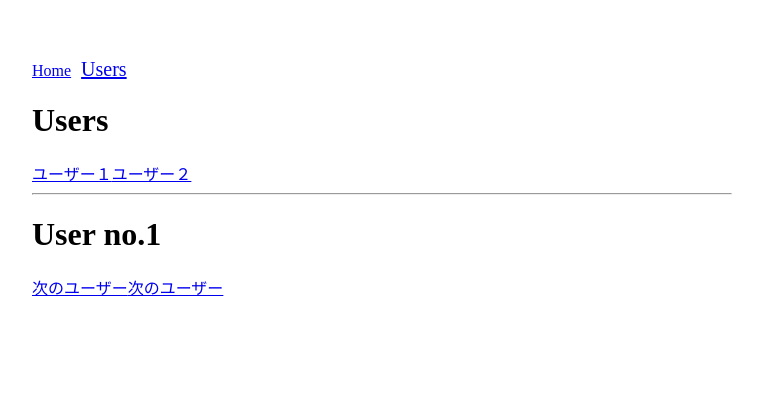
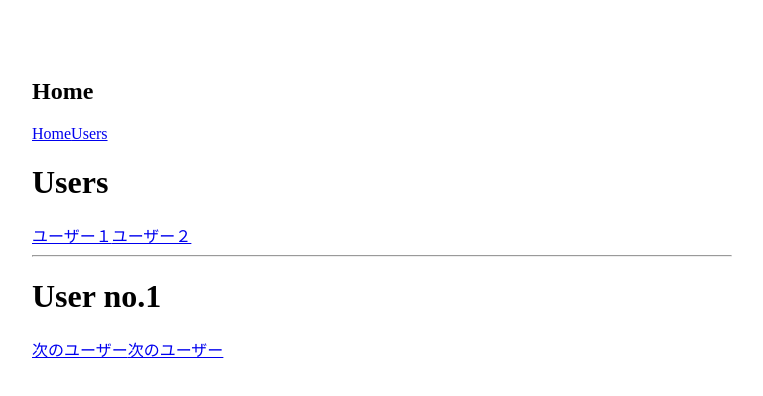
Before and after one commit to uzuraming/Study_vuejs, a Vue app in the folder spa-vuejs/: page /users/1 in a window 1280 px wide. Shown: the top 396 px of the page, without its empty margins (258-1021 px from the left). Built offline with nearby package versions, Linux system fonts and the light colour scheme.

Commit message:
edit 2020530

```diff
--- a/spa-vuejs/src/App.vue
+++ b/spa-vuejs/src/App.vue
@@ -1,17 +1,13 @@
 <template>
   <div id="app" style="width:700px; margin:auto; padding-top:50px;">
-    <nav >
-      <router-link to="/"
-      class="link"
-      active-class="link--active"
-      exact>Home</router-link>
-      <router-link to="/users"
-      class="link"
-      active-class="link--active"
-      >Users</router-link>
 
-    </nav>
-    <router-view></router-view>
+    <router-view name="header"></router-view>
+    <transition name="fade" mode="out-in">
+      <router-view></router-view>
+    </transition>
+
+
+
   </div>
 </template>
 
@@ -24,4 +20,13 @@
     font-size:20px;
   }
 
+  .fade-enter,
+  .fade-leave-to{
+    opacity: 0;
+  }
+  .fade-enter-active,
+  .fade-leave-active{
+    transition: opacity 0.5s;
+  }
+
 </style>
--- a/spa-vuejs/src/main.js
+++ b/spa-vuejs/src/main.js
@@ -4,6 +4,10 @@ import router from "./router"
 
 
 Vue.config.productionTip = false
+router.beforeEach((to, from, next)=>{
+  console.log('global-beforeeach')
+  next();
+})
 
 new Vue({
   router,
--- a/spa-vuejs/src/router.js
+++ b/spa-vuejs/src/router.js
@@ -4,17 +4,38 @@ import Home from "./views/Home.vue";
 import Users from "./views/Users.vue";
 import UsersPosts from "./views/UsersPosts.vue";
 import UsersProfile from "./views/UsersProfile.vue";
+import HeaderHome from "./views/HeaderHome.vue";
+import HeaderUsers from "./views/HeaderUsers.vue";
 
 Vue.use(Router);
 
 export default new Router({
     mode:'history',
-    routes:[{path:'/', component: Home},
+    routes:[{path:'/', components: {
+        default:Home,
+        header: HeaderHome
+    },
+    beforeEnter(to,from,next){
+        next(false)
+
+    }
+    },
     {path: '/users/:id',
-    component: Users,
-    props: true,
+    components: {
+        default:Users,
+        header: HeaderUsers,
+    },
+    props: {
+        default :true,
+        header:false,
+    },
     children: [
         {path: "posts", component: UsersPosts},
         {path: "profile", component: UsersProfile, name:"users-id-profile"},
-    ]}]
+    ]},
+    {
+        path: "/hello",
+        redirect: "/"
+    }
+]
 })
--- /dev/null
+++ b/spa-vuejs/src/views/HeaderHome.vue
@@ -0,0 +1,14 @@
+<template>
+    <nav >
+        <h2>Users</h2>
+      <router-link to="/"
+      class="link"
+      active-class="link--active"
+      exact>Home</router-link>
+      <router-link to="/users"
+      class="link"
+      active-class="link--active"
+      >Users</router-link>
+
+    </nav>
+</template>
--- /dev/null
+++ b/spa-vuejs/src/views/HeaderUsers.vue
@@ -0,0 +1,14 @@
+<template>
+    <nav >
+        <h2>Home</h2>
+      <router-link to="/"
+      class="link"
+      active-class="link--active"
+      exact>Home</router-link>
+      <router-link to="/users"
+      class="link"
+      active-class="link--active"
+      >Users</router-link>
+
+    </nav>
+</template>
--- a/spa-vuejs/src/views/Users.vue
+++ b/spa-vuejs/src/views/Users.vue
@@ -14,6 +14,15 @@
 <script>
 export default{
     props:["id"],
+    beforeRouteEnter(to,from,next){
+        next();
+    },
+    beforeRouteUpdate(to,from,next){
+        next();
+    },
+    beforeRouteLeave(to,from,next){
+        next();
+    }
 }
 
 </script>
```
